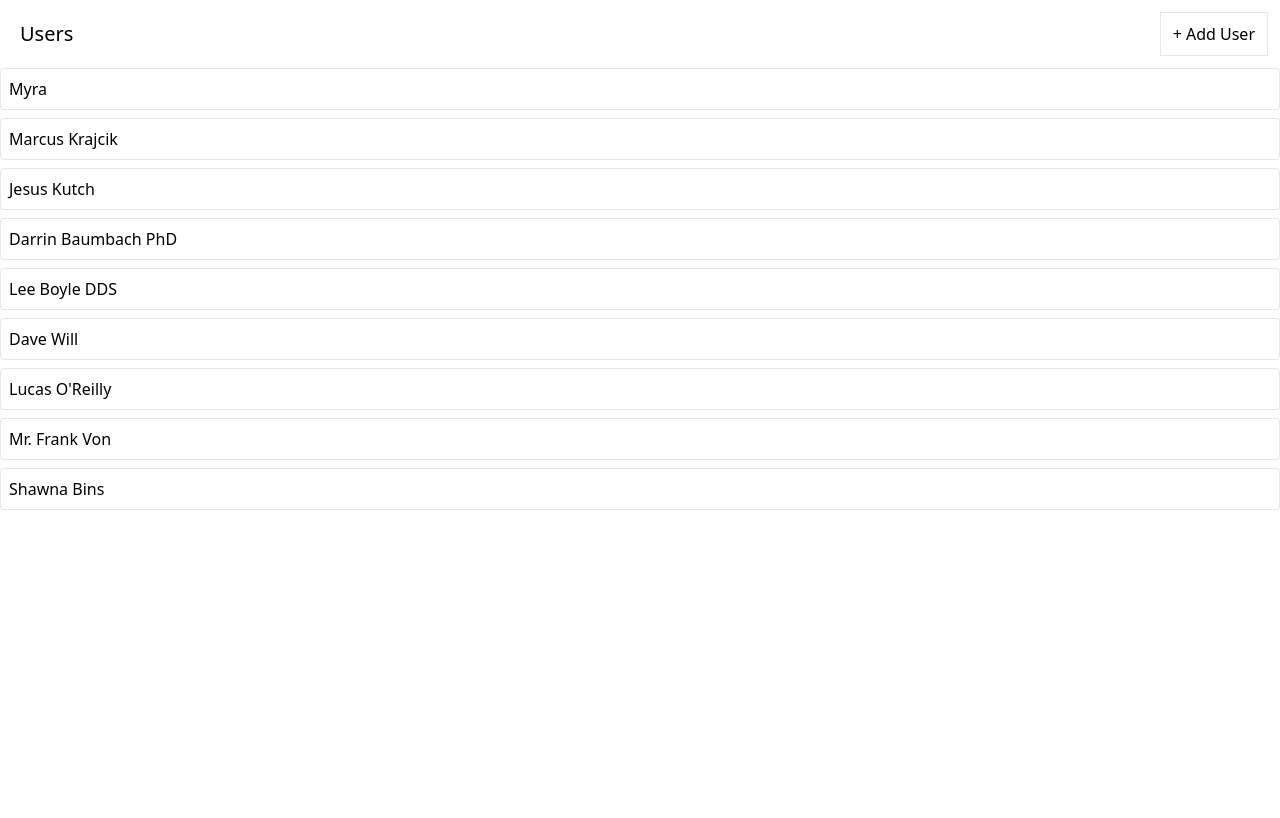
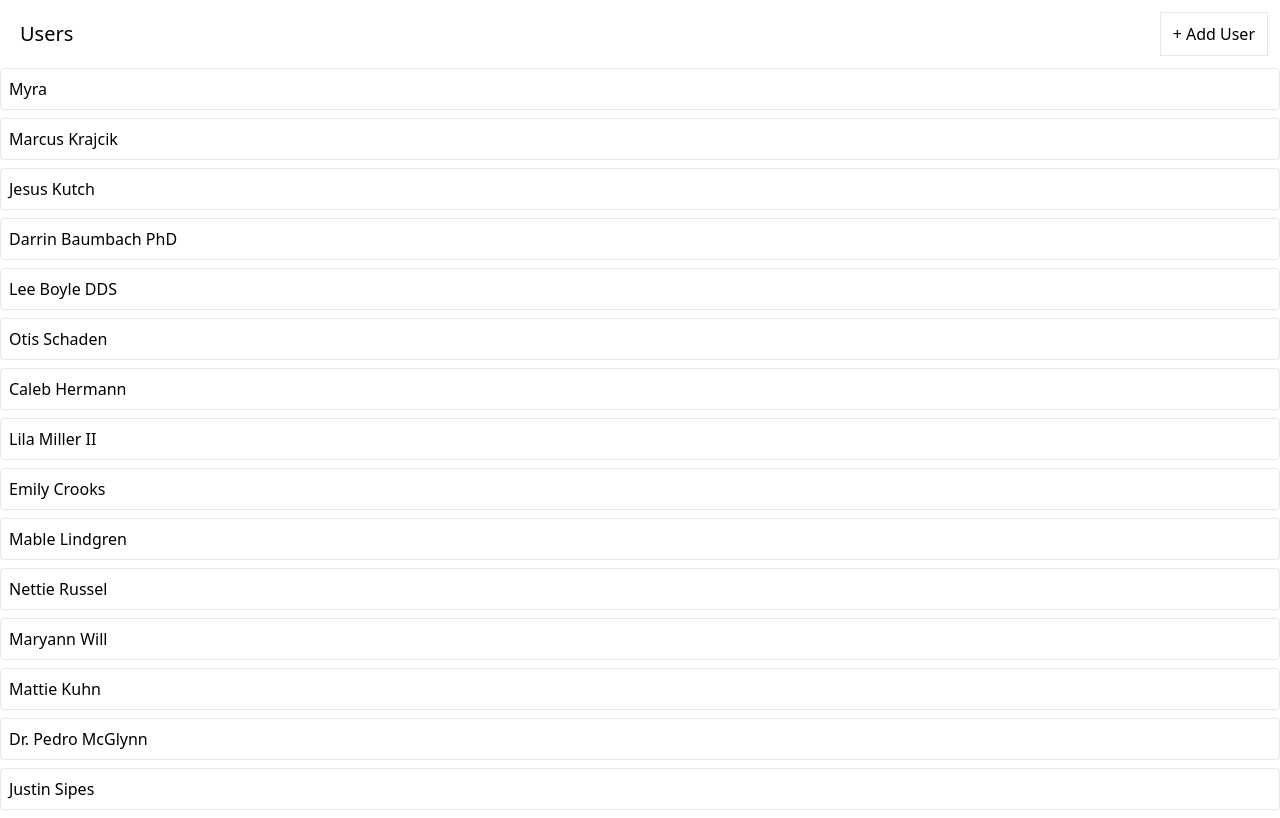
Before and after one commit to VolodymyrMishchuk/media, a React (Create React App) app: page / in a window 1280 px wide. Built offline with nearby package versions, Linux system fonts and the light colour scheme; data requests are answered from the project's data file.

Commit message:
worked with thunks

```diff
--- a/db.json
+++ b/db.json
@@ -21,20 +21,44 @@
       "name": "Lee Boyle DDS"
     },
     {
-      "id": "9376",
-      "name": "Dave Will"
+      "id": "b5a5",
+      "name": "Otis Schaden"
     },
     {
-      "id": "a12c",
-      "name": "Lucas O'Reilly"
+      "id": "c855",
+      "name": "Caleb Hermann"
     },
     {
-      "id": "13a9",
-      "name": "Mr. Frank Von"
+      "id": "5c43",
+      "name": "Lila Miller II"
     },
     {
-      "id": "29ce",
-      "name": "Shawna Bins"
+      "id": "d22c",
+      "name": "Emily Crooks"
+    },
+    {
+      "id": "bc78",
+      "name": "Mable Lindgren"
+    },
+    {
+      "id": "4132",
+      "name": "Nettie Russel"
+    },
+    {
+      "id": "2f89",
+      "name": "Maryann Will"
+    },
+    {
+      "id": "f9f6",
+      "name": "Mattie Kuhn"
+    },
+    {
+      "id": "d54d",
+      "name": "Dr. Pedro McGlynn"
+    },
+    {
+      "id": "5c24",
+      "name": "Justin Sipes"
     }
   ],
   "albums": [],
--- a/src/components/UsersList.js
+++ b/src/components/UsersList.js
@@ -1,28 +1,40 @@
-import { useEffect } from "react";
+import { useEffect, useState } from "react";
 import { useDispatch, useSelector } from "react-redux";
 import { fetchUsers, addUser } from "../store";
 import Button from "./Button";
 import Skeleton from "./Skeleton";
 
 function UsersList() {
+    const [isLoadingUsers, setIsLoadingUsers] = useState(false);
+    const [loadingUsersError, setLoadingUsersError] = useState(null);
+    const [isCreatingUser, setIsCreatingUser] = useState(false);
+    const [creatingUserError, setCreatingUserError] = useState(null);
     const dispatch = useDispatch();
-    const {isLoading, data, error} = useSelector((state) => {
+    const { data } = useSelector((state) => {
         return state.users;
     });
 
     useEffect(() => {
-        dispatch(fetchUsers());
+        setIsLoadingUsers(true);
+        dispatch(fetchUsers())
+            .unwrap()
+            .catch((err) => setLoadingUsersError(err))
+            .finally(() => setIsLoadingUsers(false));
     }, [dispatch]);
 
     const handleUserAdd = () => {
-        dispatch(addUser());
+        setIsCreatingUser(true);
+        dispatch(addUser())
+            .unwrap()
+            .catch((err) => setCreatingUserError(err))
+            .finally(() => setIsCreatingUser(false));
     };
 
-    if (isLoading) {
+    if (isLoadingUsers) {
         return <Skeleton times={6} className="h-10 w-full" />;
     }
 
-    if (error) {
+    if (loadingUsersError) {
         return <div>Error fetching data...</div>
     }
 
@@ -40,9 +52,12 @@ function UsersList() {
         <div>
             <div className="flex flex-row justify-between m-3">
                 <h1 className="m-2 text-xl">Users</h1>
-                <Button onClick={handleUserAdd}>
-                    + Add User
-                </Button>
+                {isCreatingUser ? (
+                    'Creating User...'
+                    ) : (
+                    <Button onClick={handleUserAdd}>+ Add User</Button>
+                )}
+                {creatingUserError && 'Error creating user...'}
             </div>
             {renderedUsers}
         </div>
```
